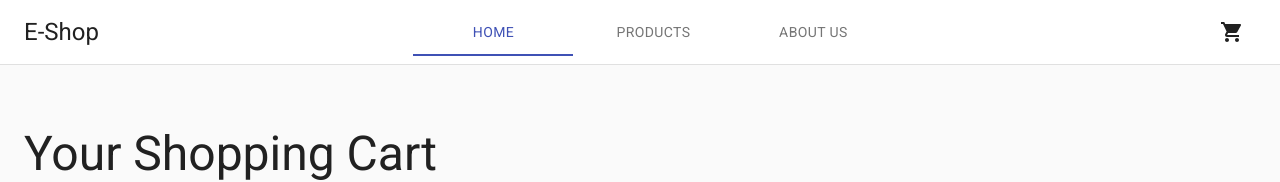
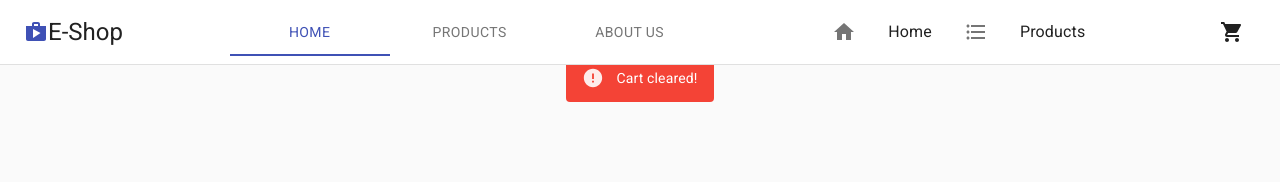
Before and after one commit to Fly-Pig00/react-e-commerce, a React (Create React App) app: page /checkout in a window 1280 px wide. Both pictures are taken after a click on the button "EMPTY CART". Shown: the top 182 px of the page. Built offline with nearby package versions, Linux system fonts and the light colour scheme; no server answers.

Commit message:
feat(alert): add alert

```diff
--- a/package.json
+++ b/package.json
@@ -5,6 +5,7 @@
   "dependencies": {
     "@material-ui/core": "^4.11.2",
     "@material-ui/icons": "^4.11.2",
+    "@material-ui/lab": "^4.0.0-alpha.57",
     "@testing-library/jest-dom": "^5.11.6",
     "@testing-library/react": "^11.2.2",
     "@testing-library/user-event": "^12.6.0",
--- a/src/App.js
+++ b/src/App.js
@@ -1,7 +1,9 @@
 import CssBaseline from '@material-ui/core/CssBaseline';
 import { makeStyles } from '@material-ui/core/styles';
 import { BrowserRouter as Router, Route, Switch } from 'react-router-dom';
+import Alert from './components/Alert';
 import Navbar from './components/Navbar';
+import { useStoreContext } from './context/StoreContext';
 import { Checkout, Error, Home } from './views';
 
 const useStyles = makeStyles((theme) => ({
@@ -27,11 +29,13 @@ const useStyles = makeStyles((theme) => ({
 
 const App = () => {
   const classes = useStyles();
+  const { alert } = useStoreContext();
   return (
     /* <div className={classes.root}> */
     <Router>
       <CssBaseline />
       <Navbar id="back-to-top-anchor" />
+      {alert.show && <Alert />}
       <Switch>
         <Route exact path="/" component={Home} />
         <Route exact path="/checkout" component={Checkout} />
--- /dev/null
+++ b/src/components/Alert.js
@@ -0,0 +1,55 @@
+import { makeStyles } from '@material-ui/core/styles';
+import CheckIcon from '@material-ui/icons/Check';
+import ErrorIcon from '@material-ui/icons/Error';
+import Alert from '@material-ui/lab/Alert';
+import { useEffect } from 'react';
+import { useStoreContext } from '../context/StoreContext';
+
+const useStyles = makeStyles((theme) => ({
+  root: {
+    position: 'fixed',
+    top: '6.7vh',
+    width: '100%',
+    margin: theme.spacing(0, 'auto'),
+    textAlign: 'center',
+    display: 'grid',
+    placeItems: 'center',
+    '& > * + *': {
+      marginTop: theme.spacing(2),
+    },
+    [theme.breakpoints.down('xs')]: {
+      top: '5.9vh',
+      display: 'block',
+    },
+  },
+}));
+
+const IconAlert = () => {
+  const classes = useStyles();
+  const { alert, setAlert } = useStoreContext();
+
+  useEffect(() => {
+    const timeout = setTimeout(
+      () => setAlert({ show: false, type: '', msg: '' }),
+      3000
+    );
+    return () => clearTimeout(timeout);
+  }, [setAlert]);
+
+  const iconPick =
+    alert.type === 'success' ? (
+      <CheckIcon fontSize="inherit" />
+    ) : (
+      <ErrorIcon fontSize="inherit" />
+    );
+
+  return (
+    <div className={classes.root}>
+      <Alert icon={iconPick} severity={alert.type} variant="filled">
+        {alert.msg}!
+      </Alert>
+    </div>
+  );
+};
+
+export default IconAlert;
--- a/src/components/Navbar.js
+++ b/src/components/Navbar.js
@@ -2,6 +2,10 @@ import {
   AppBar,
   Badge,
   IconButton,
+  List,
+  ListItem,
+  ListItemIcon,
+  ListItemText,
   Menu,
   MenuItem,
   Tab,
@@ -10,8 +14,13 @@ import {
   Typography,
 } from '@material-ui/core';
 import { makeStyles } from '@material-ui/core/styles';
-import { ShoppingCart } from '@material-ui/icons';
-import MenuIcon from '@material-ui/icons/Menu';
+import {
+  FormatListBulleted,
+  Home,
+  Shop,
+  ShoppingCart,
+} from '@material-ui/icons';
+/* import HomeIcon from '@material-ui/icons/Home'; */
 import { useState } from 'react';
 import { Link } from 'react-router-dom';
 import { useStoreContext } from '../context/StoreContext';
@@ -41,6 +50,11 @@ const useStyles = makeStyles((theme) => ({
     [theme.breakpoints.up('sm')]: {
       display: 'none',
     },
+  },
+  flexContainer: {
+    display: 'flex',
+    flexDirection: 'row',
+    padding: 0,
   },
   /*   tab: {
     border: 'none',
@@ -79,7 +93,7 @@ const Navbar = () => {
   const handleChange = (event, newValue) => setValue(newValue);
 
   return (
-    <AppBar position="fixed" className={classes.appBar} color="inherit">
+    <AppBar position="sticky" className={classes.appBar} color="inherit">
       <Toolbar>
         <IconButton
           edge="start"
@@ -88,7 +102,7 @@ const Navbar = () => {
           color="inherit"
           aria-label="menu"
         >
-          <MenuIcon />
+          <Menu />
         </IconButton>
         <Menu
           id="simple-menu"
@@ -109,6 +123,7 @@ const Navbar = () => {
           variant="h5"
           className={classes.title}
           color="inherit"
+          title="To E-Shop homepage"
         >
           {/*           <img
             src={}
@@ -116,6 +131,7 @@ const Navbar = () => {
             height="25px"
             className={classes.image}
           /> */}
+          <Shop color="primary" />
           E-Shop
         </Typography>
         <Tabs
@@ -131,6 +147,26 @@ const Navbar = () => {
           <Tab className={classes.tab} label="Products" />
           <Tab className={classes.tab} label="About Us" />
         </Tabs>
+        <div className={classes.root}></div>
+
+        <List
+          component="nav"
+          aria-label="main mailbox folders"
+          className={classes.flexContainer}
+        >
+          <ListItem button>
+            <ListItemIcon>
+              <Home />
+            </ListItemIcon>
+            <ListItemText primary="Home" />
+          </ListItem>
+          <ListItem button>
+            <ListItemIcon>
+              <FormatListBulleted />
+            </ListItemIcon>
+            <ListItemText primary="Products" />
+          </ListItem>
+        </List>
         <div className={classes.grow} />
         <div className={classes.button}>
           <IconButton
--- a/src/components/Product.js
+++ b/src/components/Product.js
@@ -17,14 +17,14 @@ const useStyles = makeStyles((theme) => ({
     maxWidth: '100%',
   },
   media: {
-    height: '100px',
+    height: '0',
     paddingTop: '56.25%',
     marginTop: '100',
-    transition: 'all 0.6s ease-out',
+    /*    transition: 'all 0.6s ease-out',
     '&:hover': {
       paddingTop: '78%',
       transform: 'scale(1.1)',
-    },
+    }, */
   },
   cardContent: {
     paddingBottom: 0,
--- a/src/components/Products.js
+++ b/src/components/Products.js
@@ -11,11 +11,9 @@ const useStyles = makeStyles((theme) => ({
   },
   container: {
     flexGrow: 1,
-    background: theme.palette.background.default,
     backgroundColor: theme.palette.background.default,
     padding: theme.spacing(2),
     margin: 0,
-    marginTop: '6vh',
     display: 'flex',
     justifyContent: 'center',
     alignItems: 'center',
--- a/src/context/StoreContext.js
+++ b/src/context/StoreContext.js
@@ -14,10 +14,6 @@ const url = 'https://fakestoreapi.com/products?limit=5';
 const getLocalStorage = () => {
   const cart = localStorage.getItem('cart');
 
-  /* if (cart) {
-    return JSON.parse(localStorage.getItem('cart'));
-  }
-  return []; */
   return cart ? JSON.parse(localStorage.getItem('cart')) : [];
 };
 
@@ -29,10 +25,9 @@ const initialState = {
   products: [],
 };
 
-//ALERT kui vajutab to cart!
-
 const StoreProvider = ({ children }) => {
   const [state, dispatch] = useReducer(reducer, initialState);
+  const [alert, setAlert] = useState({ show: false, type: '', msg: '' });
   /* const [products, setProducts] = useState([]); */
   /* const [loading, setLoading] = useState(false); */
   const [filterStatus, setFilterStatus] = useState('all');
@@ -77,6 +72,9 @@ const StoreProvider = ({ children }) => {
     state.cart,
   ]);
 
+  const showAlert = (show = false, type = '', msg = '') =>
+    setAlert({ show, type, msg });
+
   /*   const filterCategories = (category) => {
     if (category === 'all') return;
     setFilteredProducts(products.filter((product) => product[category]));
@@ -96,10 +94,14 @@ const StoreProvider = ({ children }) => {
       type: 'add_to_cart',
       payload: { id, title, price, description, category, image, qty },
     });
+    /* setAlert({ show: true, type: 'success', msg: 'Tere!' }); */
+    showAlert(true, 'success', 'Added to Cart');
   };
 
   const clearCart = () => {
     dispatch({ type: 'clear_cart' });
+    setAlert({ show: true, type: 'error', msg: 'Cart cleared' });
+    /* showAlert(true, 'error', 'Cart cleared!'); */
   };
 
   /*   const addToCart = (id, color, amount, product) => {
@@ -140,6 +142,8 @@ const StoreProvider = ({ children }) => {
         categories,
         addToCart,
         clearCart,
+        alert,
+        setAlert,
       }}
     >
       {children}
--- a/src/context/reducer.js
+++ b/src/context/reducer.js
@@ -10,9 +10,10 @@ const reducer = (state, action) => {
     case 'loading':
       return { ...state, loading: true };
     case 'display_items':
+      const products = [...state.products, ...payload];
       return {
         ...state,
-        products: payload,
+        products,
         loading: false,
       };
     case 'clear_cart':
```
Also changed, not shown: 2 other files (tests, documents, lock files or other folders).
